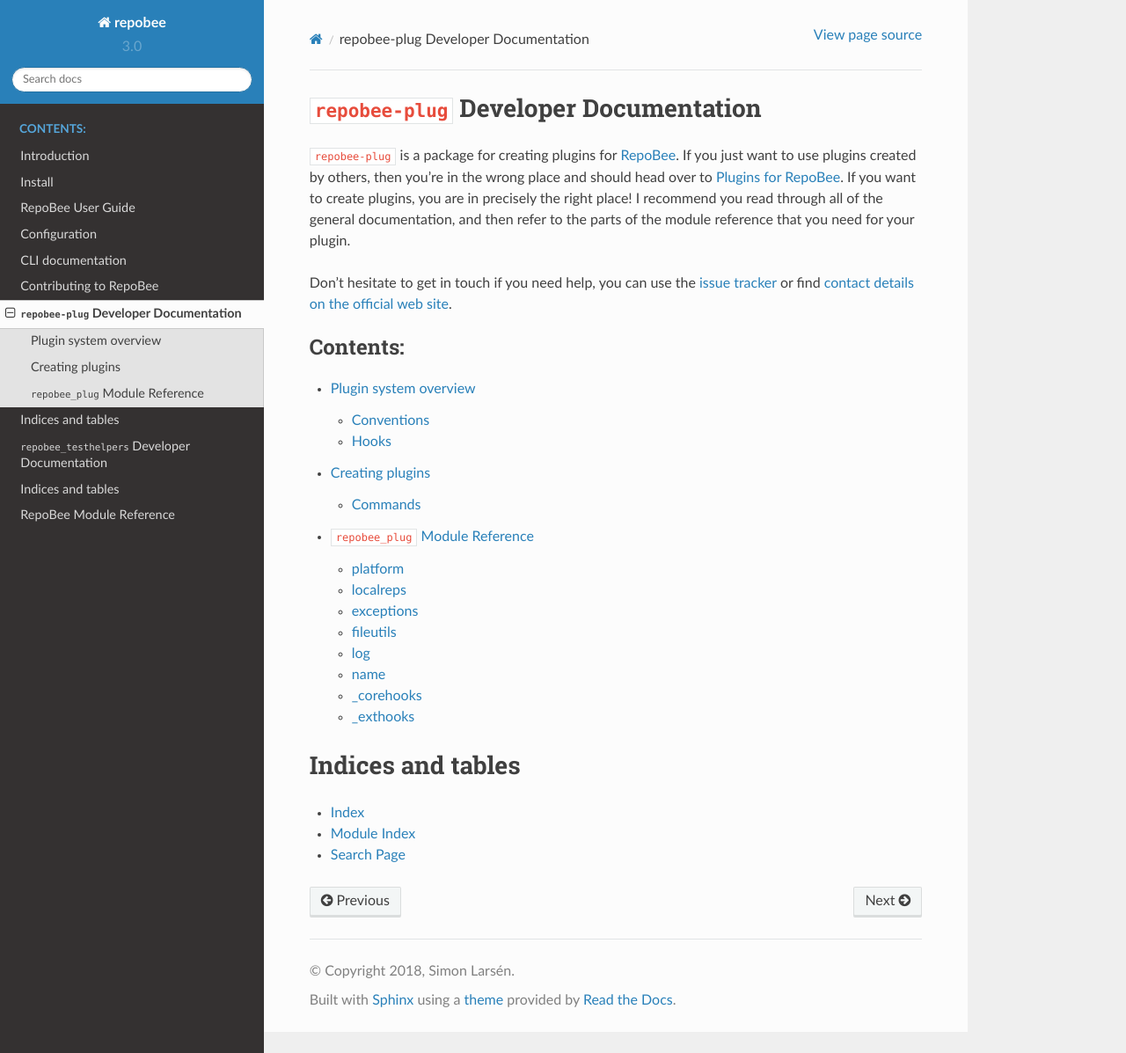
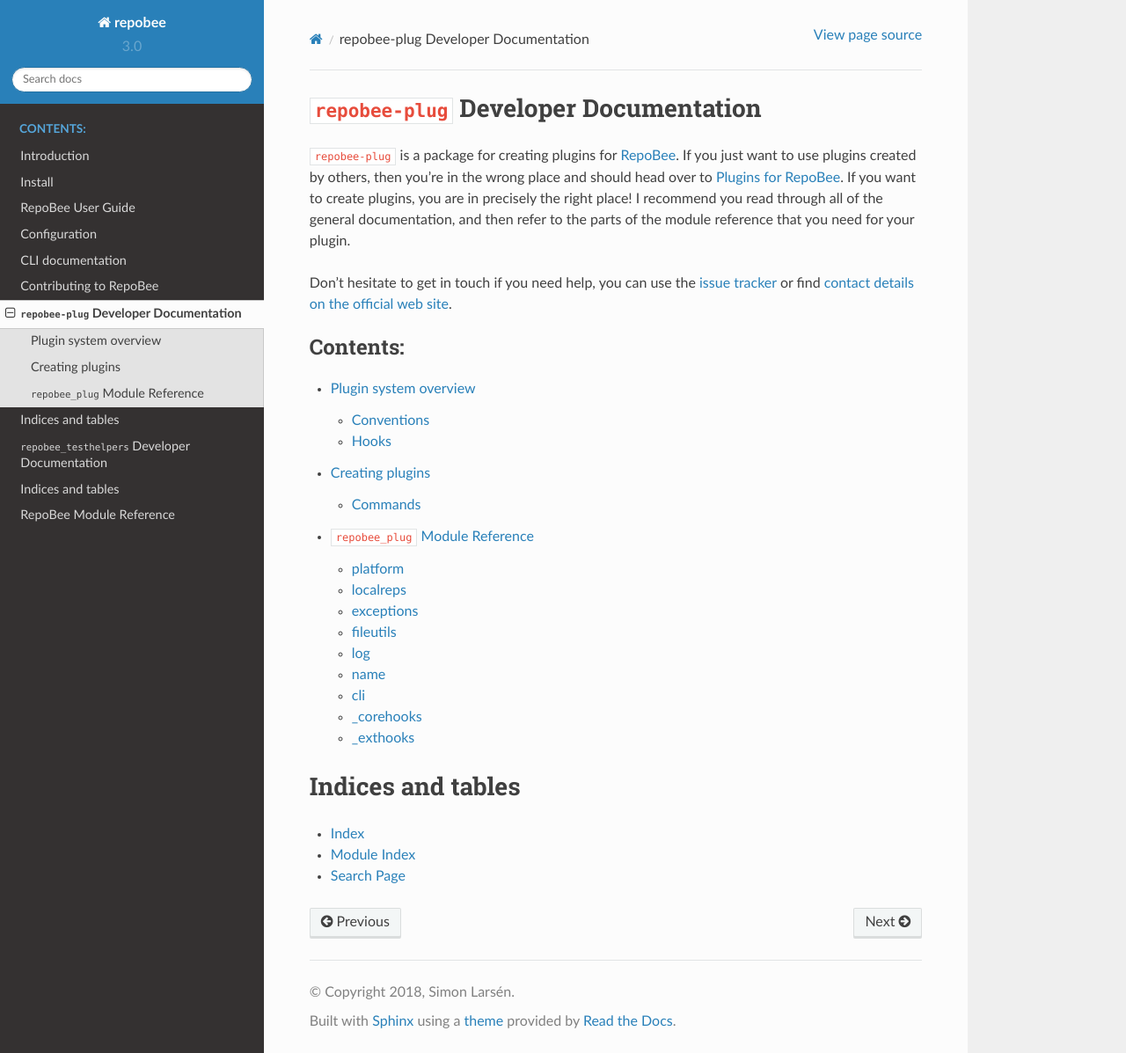
Before and after one commit to repobee/repobee, a Sphinx documentation site: the page built from docs/repobee_plug/index.rst, in a window 1280 px wide and 1197 px high. Shown: the whole window at 88% size. Built offline with Sphinx 7.4.7 and the Read the Docs theme 2.0.0, drawn with Linux system fonts in a browser that asks for light colours.

Commit message:
Include CLI package docs

```diff
--- a/docs/repobee_plug/code.rst
+++ b/docs/repobee_plug/code.rst
@@ -41,6 +41,12 @@
 .. automodule:: repobee_plug.name
     :members:
 
+cli
+===
+
+.. automodule:: repobee_plug.cli
+    :members:
+
 _corehooks
 ==========
 
```
